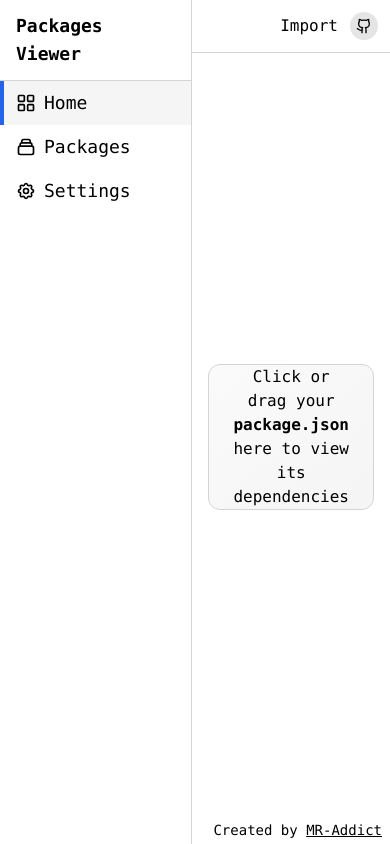
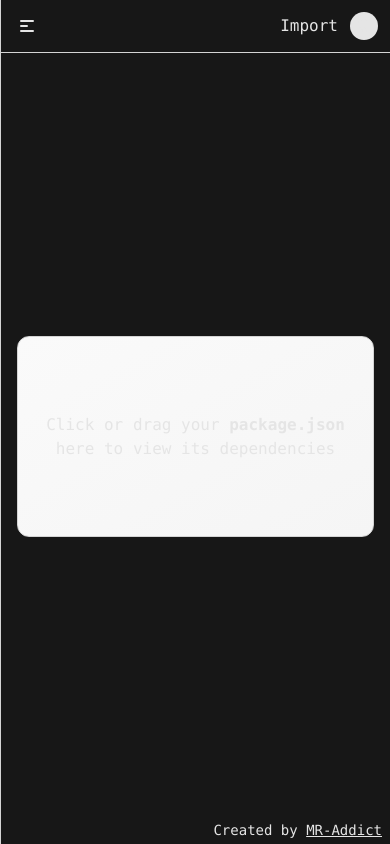
Before and after one commit to MR-Addict/packages-viewer, a React (Vite) app: page /#/ in a window 390 px wide. Built offline with nearby package versions, Linux system fonts and the light colour scheme.

Commit message:
allow toggle sidebar with small screen

```diff
--- a/src/components/Navbar/index.module.css
+++ b/src/components/Navbar/index.module.css
@@ -1,5 +1,9 @@
 .wrapper {
   @apply flex flex-row items-center justify-end gap-3 py-3 px-3 c-border-b;
+}
+
+.menu {
+  @apply md:hidden mr-auto p-1 rounded-full cursor-pointer hover:bg-neutral-700;
 }
 
 .github {
--- a/src/components/Navbar/index.tsx
+++ b/src/components/Navbar/index.tsx
@@ -1,11 +1,24 @@
 import { LuGithub } from "react-icons/lu";
+import { HiMenuAlt1 } from "react-icons/hi";
 
 import style from "./index.module.css";
+import { useAppContext } from "@/contexts/app";
+
 import ImportButton from "@/components/ImportButton";
 
 export default function Navbar() {
+  const { setOpenSidebar } = useAppContext();
+
+  function handleClick() {
+    setOpenSidebar((prev) => !prev);
+  }
+
   return (
     <nav className={style.wrapper}>
+      <button type="button" className={style.menu} onClick={handleClick} aria-label="toggle sidebar">
+        <HiMenuAlt1 size={20} />
+      </button>
+
       <ImportButton />
 
       <a
--- a/src/components/Sidebar/index.module.css
+++ b/src/components/Sidebar/index.module.css
@@ -1,12 +1,17 @@
 .wrapper {
   height: 100vh;
   height: 100dvh;
+  transition: width 500ms;
 
-  @apply flex flex-col sticky top-0 w-60 c-border-r;
+  @apply flex flex-col sticky top-0 w-64 c-border-r overflow-hidden;
+
+  &.hide {
+    @apply w-0 md:w-64;
+  }
 }
 
 .logo {
-  @apply font-semibold text-lg py-3 px-4 c-border-b;
+  @apply whitespace-nowrap font-semibold text-lg py-3 px-4 c-border-b;
 }
 
 .links {
--- a/src/components/Sidebar/index.tsx
+++ b/src/components/Sidebar/index.tsx
@@ -4,21 +4,29 @@ import { Link, useLocation } from "react-router-dom";
 
 import style from "./index.module.css";
 import { sidebar } from "@/data/sidebar";
+import { useAppContext } from "@/contexts/app";
 
 export default function Sidebar() {
   const location = useLocation();
+  const { openSidebar, setOpenSidebar } = useAppContext();
 
   const root = useMemo(() => location.pathname.split("/").slice(0, 2).join("/"), [location.pathname]);
 
   return (
-    <nav className={style.wrapper}>
+    <nav className={clsx(style.wrapper, { [style.hide]: !openSidebar })}>
       <h1 className={style.logo}>Packages Viewer</h1>
 
       <ul className={style.links}>
         {sidebar.map((item) => (
           <li key={item.to}>
-            <Link to={item.to} className={clsx(style.link, { [style.active]: item.to === root })}>
-              <item.Icon size={20} />
+            <Link
+              to={item.to}
+              onClick={() => setOpenSidebar(false)}
+              className={clsx(style.link, { [style.active]: item.to === root })}
+            >
+              <div>
+                <item.Icon size={20} />
+              </div>
               <h2>{item.title}</h2>
             </Link>
           </li>
--- /dev/null
+++ b/src/contexts/app/index.tsx
@@ -0,0 +1,35 @@
+"use client";
+
+import usePersistantState from "@/hooks/usePersistantState";
+import { createContext, useContext, Dispatch, SetStateAction } from "react";
+
+interface AppContextProps {
+  openSidebar: boolean;
+  setOpenSidebar: Dispatch<SetStateAction<boolean>>;
+}
+
+const AppContext = createContext<AppContextProps>({
+  openSidebar: false,
+  setOpenSidebar: () => {}
+});
+
+interface AppContextProviderProps {
+  children: React.ReactNode;
+}
+
+export const AppContextProvider = ({ children }: AppContextProviderProps) => {
+  const [openSidebar, setOpenSidebar] = usePersistantState("open-sidebar", false);
+
+  return (
+    <AppContext.Provider
+      value={{
+        openSidebar,
+        setOpenSidebar
+      }}
+    >
+      {children}
+    </AppContext.Provider>
+  );
+};
+
+export const useAppContext = () => useContext(AppContext);
--- a/src/layout.tsx
+++ b/src/layout.tsx
@@ -4,10 +4,13 @@ import { Outlet } from "react-router-dom";
 import Navbar from "./components/Navbar";
 import Footer from "./components/Footer";
 import Sidebar from "./components/Sidebar";
+
+import { AppContextProvider } from "./contexts/app";
 import { DatabaseProvider } from "./contexts/database";
 
 export default function Layout() {
   return (
+    <AppContextProvider>
       <DatabaseProvider>
         <Toaster />
 
@@ -23,5 +26,6 @@ export default function Layout() {
           </section>
         </main>
       </DatabaseProvider>
+    </AppContextProvider>
   );
 }
--- a/src/lib/theme/getTheme.ts
+++ b/src/lib/theme/getTheme.ts
@@ -1,5 +1,5 @@
 export default function getTheme() {
   const theme = localStorage.getItem("theme");
-  if (!theme) return "system";
+  if (!theme) return "dark";
   return JSON.parse(theme);
 }
--- a/src/pages/settings/components/Theme/Theme.tsx
+++ b/src/pages/settings/components/Theme/Theme.tsx
@@ -10,7 +10,7 @@ import { themes } from "@/data/app";
 import { ThemeType } from "@/types/app";
 
 export default function Theme() {
-  const [localTheme, setLocalTheme] = usePersistantState<ThemeType>("theme", "system");
+  const [localTheme, setLocalTheme] = usePersistantState<ThemeType>("theme", "dark");
 
   function handleClick(t: ThemeType) {
     setTheme(t);
```
Lines whose indentation alone changed are shown as unchanged.
